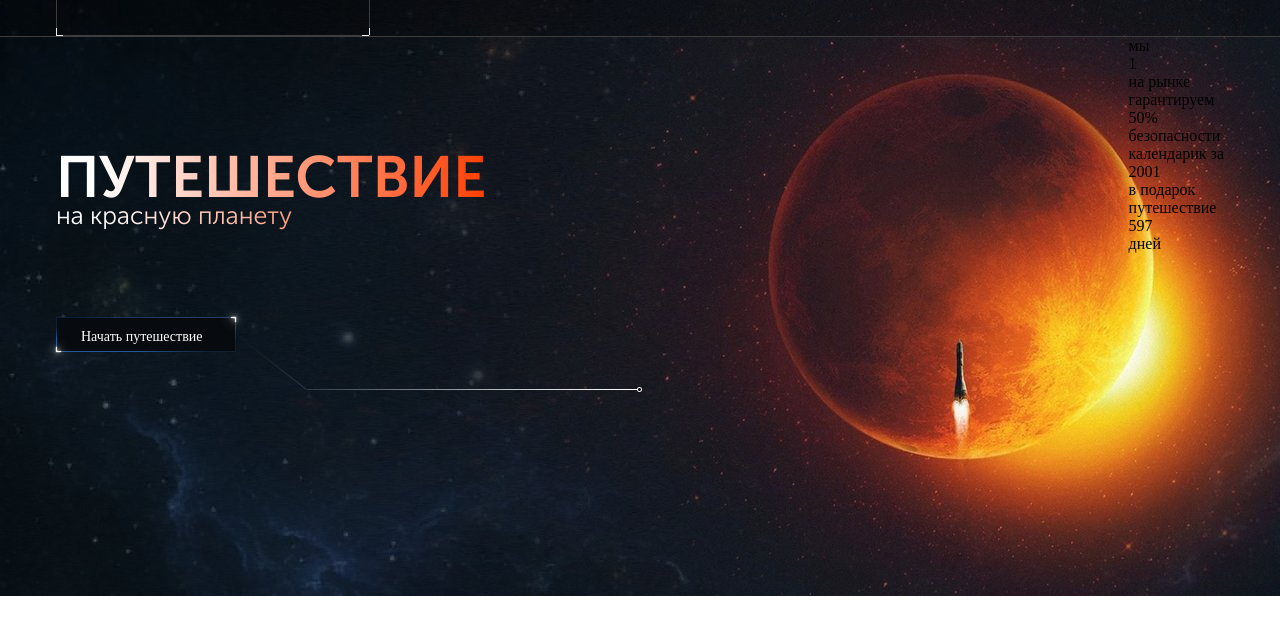
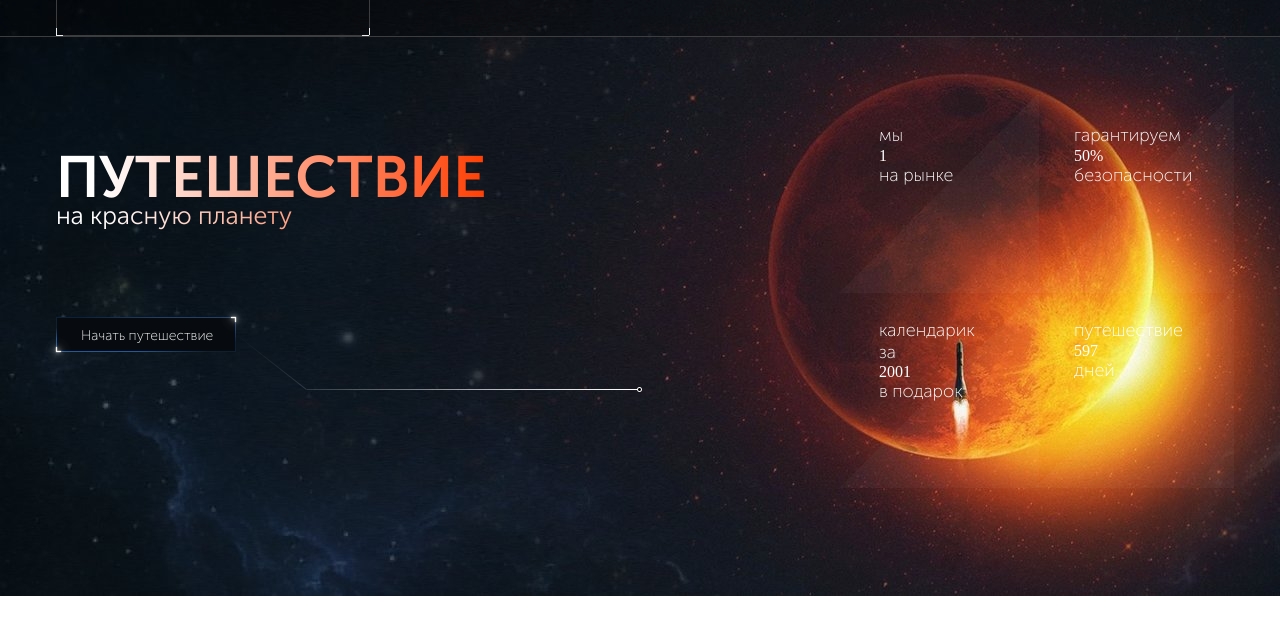
Before and after one commit to AnatoliyDemiurge/TestTask-SpaceX, a website: page app/index.html in a window 1280 px wide. Shown: the part 64-698 px from the top of the page. Drawn offline with Linux system fonts and the light colour scheme.

Commit message:
intro 70%

```diff
--- a/app/index.html
+++ b/app/index.html
@@ -68,26 +68,26 @@
               </div>
             </div>
             <div class="intro__info">
-              <div class="intro_cards">
+              <div class="intro__cards">
                 <div class="intro__card">
-                  <p class="intro__up-text">мы</p>
-                  <p class="intro__number">1</p>
-                  <p class="intro__down-text">на рынке</p>
+                    <p class="intro__up-text intro__text">мы</p>
+                    <p class="intro__number">1</p>
+                    <p class="intro__down-text intro__text">на рынке</p>
                 </div>
                 <div class="intro__card">
-                  <p class="intro__up-text">гарантируем</p>
+                  <p class="intro__up-text intro__text">гарантируем</p>
                   <p class="intro__number">50%</p>
-                  <p class="intro__down-text">безопасности</p>
+                  <p class="intro__down-text intro__text">безопасности</p>
                 </div>
                 <div class="intro__card">
-                  <p class="intro__up-text">календарик за</p>
+                  <p class="intro__up-text intro__text">календарик за</p>
                   <p class="intro__number">2001</p>
-                  <p class="intro__down-text">в подарок</p>
+                  <p class="intro__down-text intro__text">в подарок</p>
                 </div>
                 <div class="intro__card">
-                  <p class="intro__up-text">путешествие</p>
+                  <p class="intro__up-text intro__text">путешествие</p>
                   <p class="intro__number">597</p>
-                  <p class="intro__down-text">дней</p>
+                  <p class="intro__down-text intro__text">дней</p>
                 </div>
               </div>
             </div>
--- a/app/scss/style.scss
+++ b/app/scss/style.scss
@@ -164,8 +164,8 @@
         background-color: #070b0f;
         color:#fff;
         position: relative;
-        padding:11px 24px;
-        font-family: 'Museo Sans Cyrl';
+        padding:10px 20px 10px 24px;
+        font-family: 'MuseoSansCyrl';
         font-size: 14px;
         line-height: 1.2;
         font-weight: 100;
@@ -186,6 +186,44 @@
         position: absolute;
         top:298px;
         left:180px;
-
+    }
+    &__info{
+        padding-top:51px;
+    }
+    &__cards{
+        display:flex;
+        flex-wrap: wrap;
+        max-width:390px;
+    }
+    &__card{
+        padding:32px 59px 30px 40px;
+        width:185px;
+        height:185px;
+        margin:5px;
+        position:relative;
+        z-index:2;
+        &:after{
+            content:'';
+            position:absolute;
+            width:185px;
+            height:185px;
+            opacity: 0.03;
+            // background-color: #ffffff;
+            z-index:1;
+            top:0;
+            left:0;
+            border-bottom: 200px solid #ffffff;
+            border-left: 200px solid transparent;
+        }
+    }
+    &__text{
+        font-family: 'MuseoSansCyrl';
+        font-size: 18px;
+        line-height: 1.2;
+        font-weight: 100;
+        color: #ffffff;
+    }
+    &__number{
+        color: #ffffff;
     }
 }
```
Also changed, not shown: app/css/style.min.css.
